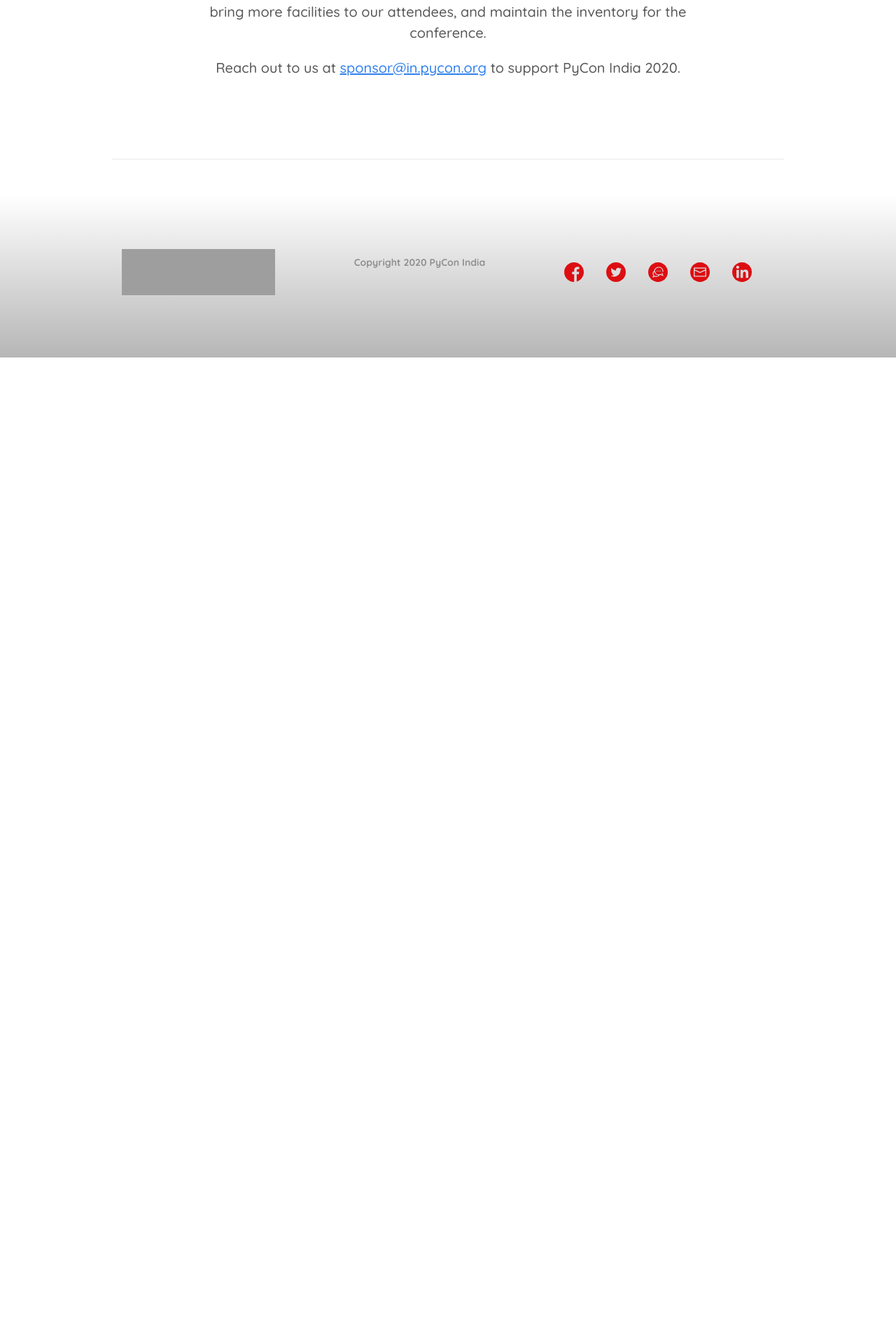
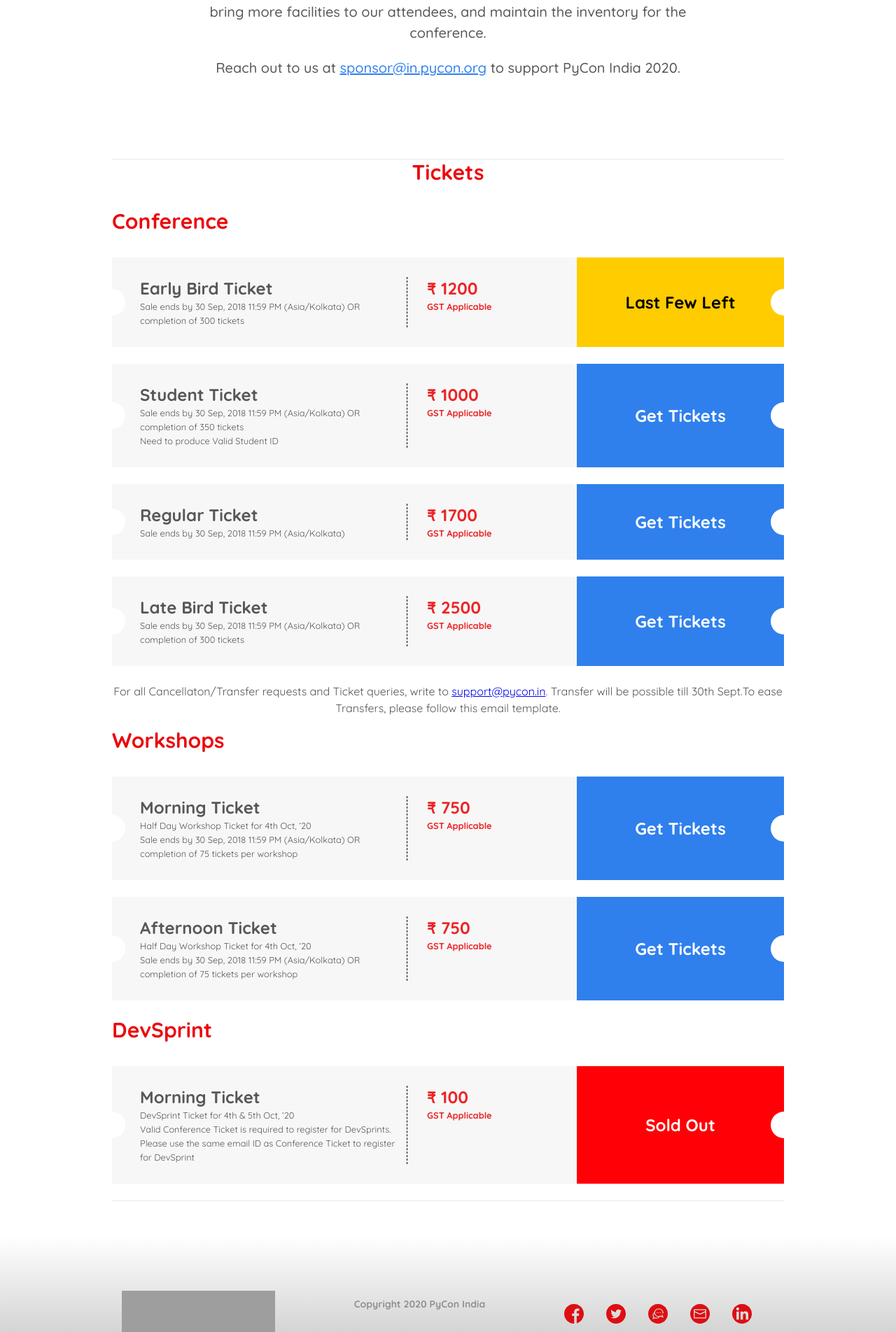
Before and after one commit to pythonindia/inpycon2020, a Jekyll site: the page built from index.md, in a window 1280 px wide. Shown: the part 2855-4759 px from the top of the page at 70% size. Built offline with Jekyll 4.4.1, drawn with Linux system fonts in a browser that asks for light colours; before the commit the page ends 3366 px from its top, so only the background shows below that; grey boxes are pictures that could not be loaded.

Commit message:
Adds frontend for ticket

```diff
--- /dev/null
+++ b/_data/tickets.yml
@@ -0,0 +1,42 @@
+- name: Early Bird Ticket
+  brief: Sale ends by 30 Sep, 2018 11:59 PM (Asia/Kolkata) OR completion of 300 tickets
+  cost: 1200
+  type: conference
+  status: few
+  url: https://example.com
+- name: Student Ticket
+  brief: Sale ends by 30 Sep, 2018 11:59 PM (Asia/Kolkata) OR completion of 350 tickets<br/>Need to produce Valid Student ID
+  cost: 1000
+  type: conference
+  status: available
+  url: https://example.com
+- name: Regular Ticket
+  brief: Sale ends by 30 Sep, 2018 11:59 PM (Asia/Kolkata)
+  cost: 1700
+  type: conference
+  status: available
+  url: https://example.com
+- name: Late Bird Ticket
+  brief: Sale ends by 30 Sep, 2018 11:59 PM (Asia/Kolkata) OR completion of 300 tickets
+  cost: 2500
+  type: conference
+  status: available
+  url: https://example.com
+- name: Morning Ticket
+  brief: Half Day Workshop Ticket for 4th Oct, ‘20 <br/>Sale ends by 30 Sep, 2018 11:59 PM (Asia/Kolkata) OR completion of 75 tickets per workshop
+  cost: 750
+  type: workshop
+  status: available
+  url: https://example.com
+- name: Afternoon Ticket
+  brief: Half Day Workshop Ticket for 4th Oct, ‘20 <br/>Sale ends by 30 Sep, 2018 11:59 PM (Asia/Kolkata) OR completion of 75 tickets per workshop
+  cost: 750
+  type: workshop
+  status: available
+  url: https://example.com
+- name: Morning Ticket
+  brief: DevSprint Ticket for 4th & 5th Oct, ‘20<br/>Valid Conference Ticket is required to register for DevSprints. <br/>Please use the same email ID as Conference Ticket to register for DevSprint
+  cost: 100
+  type: devsprint
+  status: sold
+  url: https://example.com
--- /dev/null
+++ b/_includes/ticket.html
@@ -0,0 +1,97 @@
+{% assign conference_tickets = site.data.tickets | where: "type", "conference" %}
+{% assign workshop_tickets = site.data.tickets | where: "type", "workshop" %}
+{% assign devsprint_tickets = site.data.tickets | where: "type", "devsprint" %}
+
+<div id="ticket" class="page-wrapper ticket-section">
+  <div class="title">Tickets</div>
+  <div class="title ticket-type">Conference</div>
+  {% for ticket in conference_tickets %}
+  <div class="ticket-wrap">
+    <div class="ticket-details">
+      <div class="ticket-name">
+        <div class="ticket-tag">{{ ticket.name }}</div>
+        <div class="ticket-description">
+          {{ ticket.brief }}
+        </div>
+      </div>
+      <div class="ticket-price">
+        <div class="ticket-tag">₹ {{ ticket.cost }}</div>
+        <div class="ticket-description">GST Applicable</div>
+      </div>
+    </div>
+    <a class="ticket-buy {{ ticket.status }}"
+      {% if ticket.status != "sold" %}href="{{ ticket.url }}"{% endif %}
+    >
+      {% if ticket.status == "available" %}
+        Get Tickets
+      {% elsif ticket.status == "few" %}
+        Last Few Left
+      {% elsif ticket.status == "sold" %}
+        Sold Out
+      {% endif %}
+    </a>
+  </div>
+  {% endfor %}
+  <p style="line-height: 1.5rem; color: #575757">
+    For all Cancellaton/Transfer requests and Ticket queries, write to
+    <a href="mailto:support@pycon.in">support@pycon.in</a>.
+    Transfer will be possible till 30th Sept.To ease Transfers, please follow this email
+    template.
+  </p>
+  <div class="title ticket-type">Workshops</div>
+  {% for ticket in workshop_tickets %}
+  <div class="ticket-wrap">
+    <div class="ticket-details">
+      <div class="ticket-name">
+        <div class="ticket-tag">{{ ticket.name }}</div>
+        <div class="ticket-description">
+          {{ ticket.brief }}
+        </div>
+      </div>
+      <div class="ticket-price">
+        <div class="ticket-tag">₹ {{ ticket.cost }}</div>
+        <div class="ticket-description">GST Applicable</div>
+      </div>
+    </div>
+    <a class="ticket-buy {{ ticket.status }}"
+      {% if ticket.status != "sold" %}href="{{ ticket.url }}"{% endif %}
+    >
+      {% if ticket.status == "available" %}
+        Get Tickets
+      {% elsif ticket.status == "few" %}
+        Last Few Left
+      {% elsif ticket.status == "sold" %}
+        Sold Out
+      {% endif %}
+    </a>
+  </div>
+  {% endfor %}
+  <div class="title ticket-type">DevSprint</div>
+  {% for ticket in devsprint_tickets %}
+  <div class="ticket-wrap">
+    <div class="ticket-details">
+      <div class="ticket-name">
+        <div class="ticket-tag">{{ ticket.name }}</div>
+        <div class="ticket-description">
+          {{ ticket.brief }}
+        </div>
+      </div>
+      <div class="ticket-price">
+        <div class="ticket-tag">₹ {{ ticket.cost }}</div>
+        <div class="ticket-description">GST Applicable</div>
+      </div>
+    </div>
+    <a class="ticket-buy {{ ticket.status }}"
+      {% if ticket.status != "sold" %}href="{{ ticket.url }}"{% endif %}
+    >
+      {% if ticket.status == "available" %}
+        Get Tickets
+      {% elsif ticket.status == "few" %}
+        Last Few Left
+      {% elsif ticket.status == "sold" %}
+        Sold Out
+      {% endif %}
+    </a>
+  </div>
+  {% endfor %}
+</div>
--- a/_layouts/home.html
+++ b/_layouts/home.html
@@ -5,3 +5,4 @@
 {% include about.html %}
 {% include cfp.html %}
 {% include supporter.html %}
+{% include ticket.html %}
--- a/assets/css/styles.scss
+++ b/assets/css/styles.scss
@@ -304,6 +304,7 @@
     position: fixed;
     top: 0;
     width: 100%;
+    z-index: 2;
   }
 
   nav {
@@ -492,11 +493,120 @@
   }
 }
 
+.ticket-section {
+  .title {
+    font-weight: bold;
+    font-size: rem-calc(30);
+    line-height: rem-calc(37);
+    color: #EB090D;
+    margin-bottom: rem-calc(33);
+  }
+}
+
+.title.ticket-type {
+  text-align: left;
+}
+
+.ticket-wrap {
+  width: 100%;
+  background: #F7F7F7;
+  display: flex;
+  margin: 1.5rem 0;
+  position: relative;
+}
+
+.ticket-wrap::before {
+  content: "";
+  border-radius: 50%;
+  width: 38px;
+  height: 38px;
+  top: 50%;
+  position: absolute;
+  margin-top: -19px;
+  margin-left: -19px;
+  background-color: white;
+}
+
+.ticket-wrap::after {
+  content: "";
+  border-radius: 50%;
+  width: 38px;
+  height: 38px;
+  top: 50%;
+  left: 100%;
+  position: absolute;
+  margin-top: -19px;
+  margin-left: -19px;
+  background-color: white;
+}
+
+.ticket-details {
+  flex: 1;
+  display: flex;
+  text-align: left;
+  font-size: 0.8rem;
+  line-height: 1.25rem;
+  color: #575757;
+
+  .ticket-tag {
+    font-size: 1.5rem;
+    line-height: 2rem;
+    font-weight: bold;
+  }
+
+  .ticket-price {
+    color: #ED2427;
+    font-weight: bold;
+  }
+}
+
+.ticket-buy {
+  width: 25%;
+  background: #2F80ED;
+  color: #FFFFFF;
+  padding: 1.75rem;
+  text-decoration: none;
+  display: flex;
+  justify-content: center;
+  align-items: center;
+  font-size: 1.5rem;
+  line-height: 1.75rem;
+  font-weight: bold;
+
+  &.few {
+    color: #000000;
+    background: #FFCC00;
+  }
+
+  &.sold {
+    background: #FF0006;
+  }
+}
+
+.ticket-name {
+  flex: 1;
+  padding: 1.75rem;
+  padding-left: 2.5rem;
+  padding-right: 1rem;
+}
+
+.ticket-price {
+  width: 28%;
+  padding: 0 1.75rem;
+  margin: 1.75rem 0;
+  border-left: 1px dashed #000000;
+}
+
 // Responsive rules
 
 @media (max-width: 768px) {
   .flex {
     display: block;
+  }
+
+  .ticket-wrap::before,
+  .ticket-wrap::after {
+    content: none;
   }
 }
 
@@ -540,4 +650,12 @@
   .content {
     max-width: 100%;
   }
+
+  .ticket-wrap {
+    flex-direction: column;
+
+    .ticket-buy {
+      width: 100%;
+    }
+  }
 }
```
